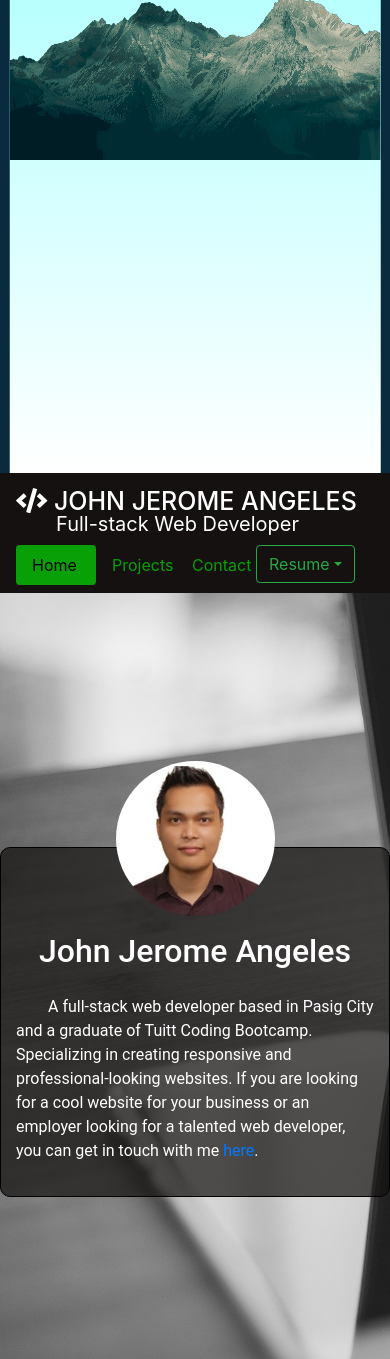
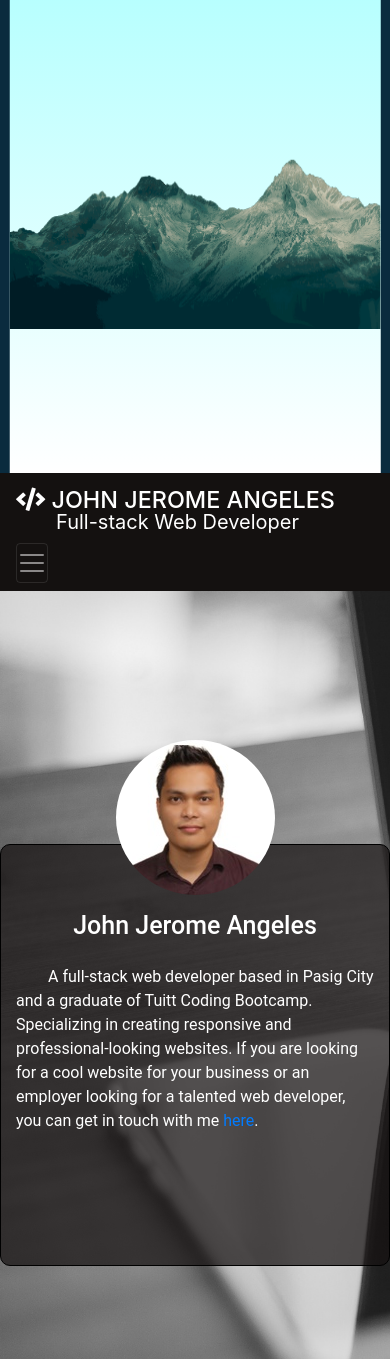
Before and after one commit to jjangeles/portfolio2, a plain HTML site: page index.html in a window 390 px wide. Shown: the part 540-1899 px from the top of the page. Drawn offline with nearby package versions, Linux system fonts and the light colour scheme; files whose address does not match are found by name; a web font is replaced by a local one.

Commit message:
includes changes for responsivess on iphone 6+

```diff
--- a/assets/css/style.css
+++ b/assets/css/style.css
@@ -48,7 +48,6 @@ html {
   }
 }
 
-
 .hide-element {
   -webkit-animation-name: cssAnimation;
   -webkit-animation-duration:3s;
@@ -70,7 +69,7 @@ html {
 #contact-scr {
 	width: 100%;
 	position: absolute;
-	top: 18%;
+	top: 15vh;
 	display: none;
 }
 
@@ -257,19 +256,6 @@ main p,
 	color: #AD5C51;
 }
 
-/*Mobile Styles*/
-@media only screen and (max-width: 400px) {
-
-	.home {
-		padding-top: 170px;
-		width: auto;
-		height: 100vh;
-	}
-
-	#projects {
-		height: auto;
-	}
-
 .nav > .nav-item > .not-active:hover {
 	color: black;
 		background-color: rgba(0, 255, 0, .6);
@@ -281,7 +267,7 @@ main p,
 	background-color: rgba(20, 17, 16, 1);
 }
 
-	.namebar h2 {
+h2 {
 	font-size: 25px;
 }
 
@@ -359,8 +345,6 @@ main p,
 	max-height: 170px;
 }
 
-}
-
 /*-------------------------------------------------------------------*/
 
 #mountain {
@@ -374,7 +358,7 @@ main p,
 
 #parallax #main {
 	width: 95%;
-	height: 250vh;
+	height: 200vh;
 	background: linear-gradient(#66FFFD, #FFF);
 	position: absolute;
 	top: 0;
@@ -459,12 +443,12 @@ main p,
 }
 
 .navbar {
-	margin-top: 250vh;
+	margin-top: 200vh;
 }
 
 
 /*Tablet Styles*/
-@media only screen and (min-width: 401px) and (max-width: 960px) {
+@media only screen and (min-width: 416px) and (max-width: 960px) {
 
 	/*.nav > .nav-item > .not-active:hover {
 		color: black;
@@ -494,6 +478,7 @@ main p,
 
 	#parallax #main {
 		height: 120vh;
+
 	}
 
 	#mountain {
@@ -508,7 +493,7 @@ main p,
 
 /*--------------------------------Mobile-----------------------------*/
 
-@media only screen and (max-width: 400px) {
+@media only screen and (max-width: 415px) {
 
 
 	#name {
@@ -519,7 +504,7 @@ main p,
 
 	#dog {
 		left: 40%;
-		top: 550px;
+		top: 85vh;
 	}
 
 	#parallax #main {
@@ -531,11 +516,20 @@ main p,
 	}
 
 	#mountain {
-		top: 500px;
+		top: 80vh;
 	}
 
 	#mountain img {
-		height: 200px;
+		height: 23vh;
+	}
+
+	.namebar h2 {
+		font-size: 6vw;
+	}
+
+	#parallax .navbar-toggler {
+		padding-left: 0;
+		padding-right: 0;
 	}
 
 	/*#main-content {
@@ -547,15 +541,16 @@ main p,
 	}*/
 
 	#main-content div {
-		height: 350px;
+		height: 50vh;
 		border: 1px black solid;
-		margin-top: 10vh;
+		margin-top: 30vh;
 		background-color: rgba(20, 17, 16, .7);
 		border-radius: 10px;
 	}
 
 	#contact-scr div {
 		height: auto;
+		margin-top: 10vh;
 	}
 
 }
--- a/index.html
+++ b/index.html
@@ -36,6 +36,11 @@
   			<p>Full-stack Web Developer</p>
 		</a>
 
+		<button id="navbar-toggler" class="navbar-toggler" type="button" data-toggle="collapse" data-target="#navbar-nav">
+			<span class="navbar-toggler-icon"></span>
+		</button>
+
+		<div id="navbar-nav" class="collapse navbar-collapse">
 	    	<ul class="nav nav-pills navbar-dark">
 				<li class="nav-item">
 			    	<a id="home-btn" class="nav-link active" href="#home" onclick="homeFunction()">Home</a>
@@ -55,6 +60,7 @@
 			    	</div>
 			 	</li>
 			</ul>
+		</div>
 
 	</nav> <!-- end of navbar -->
 
@@ -77,7 +83,7 @@
 				<div class="col-10 offset-1 col-md-8 offset-md-2 col-lg-6 offset-lg-3 p-2">
 					<img src="assets/images/blank-scr.jpg">
 					<h2 class="text-center">TideHunter</h2>
-					<p>This is a blog site created for surfers in the Philippines for them to share their surfing experiences. "ALL is SWELL" also provides real-time weather updates in the country and surf spot reviews to help you plan the next big attack. It also provides links to surfing tutorials to help beginners develop their skills.</p>
+					<p>This is a blog site created for surfers in the Philippines for them to share their surfing experiences. "TideHunter" also provides real-time weather updates in the country and surf spot reviews to help you plan the next big attack. It also provides links to surfing tutorials to help beginners develop their skills.</p>
 				</div>
 
 			</div>
@@ -151,9 +157,9 @@
 	}
 
 	function contactFunction(){
-		document.getElementById('main-content').className ='hide-element';
-		document.getElementById('projects-scr').className ='hide-element';
-		document.getElementById('contact-scr').className ='show-element';
+		document.getElementById('main-content').className = 'hide-element';
+		document.getElementById('projects-scr').className = 'hide-element';
+		document.getElementById('contact-scr').className = 'show-element';
 		$("#contact-scr").css("display", "block");
 
 		$(".nav-link.active").addClass("not-active");
@@ -175,6 +181,12 @@
 
 	});
 
+	$(function(){
+	    $("#navbar-nav a").click(function(){
+	        $("#navbar-toggler").click();
+	    });
+	});
+
 </script>
 
 </body>
```
Also changed, not shown: 1 other file. Lines whose indentation alone changed are shown as unchanged.
